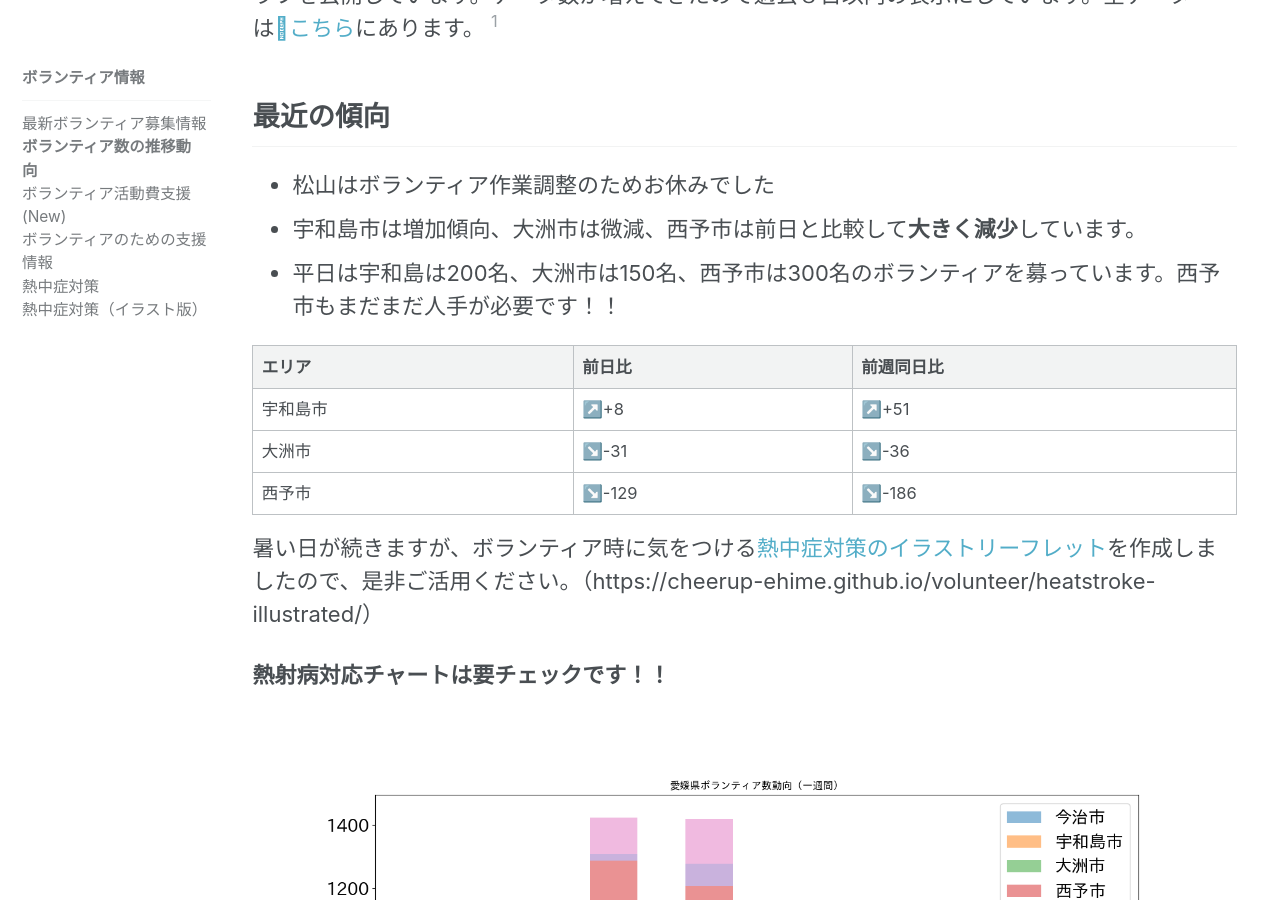
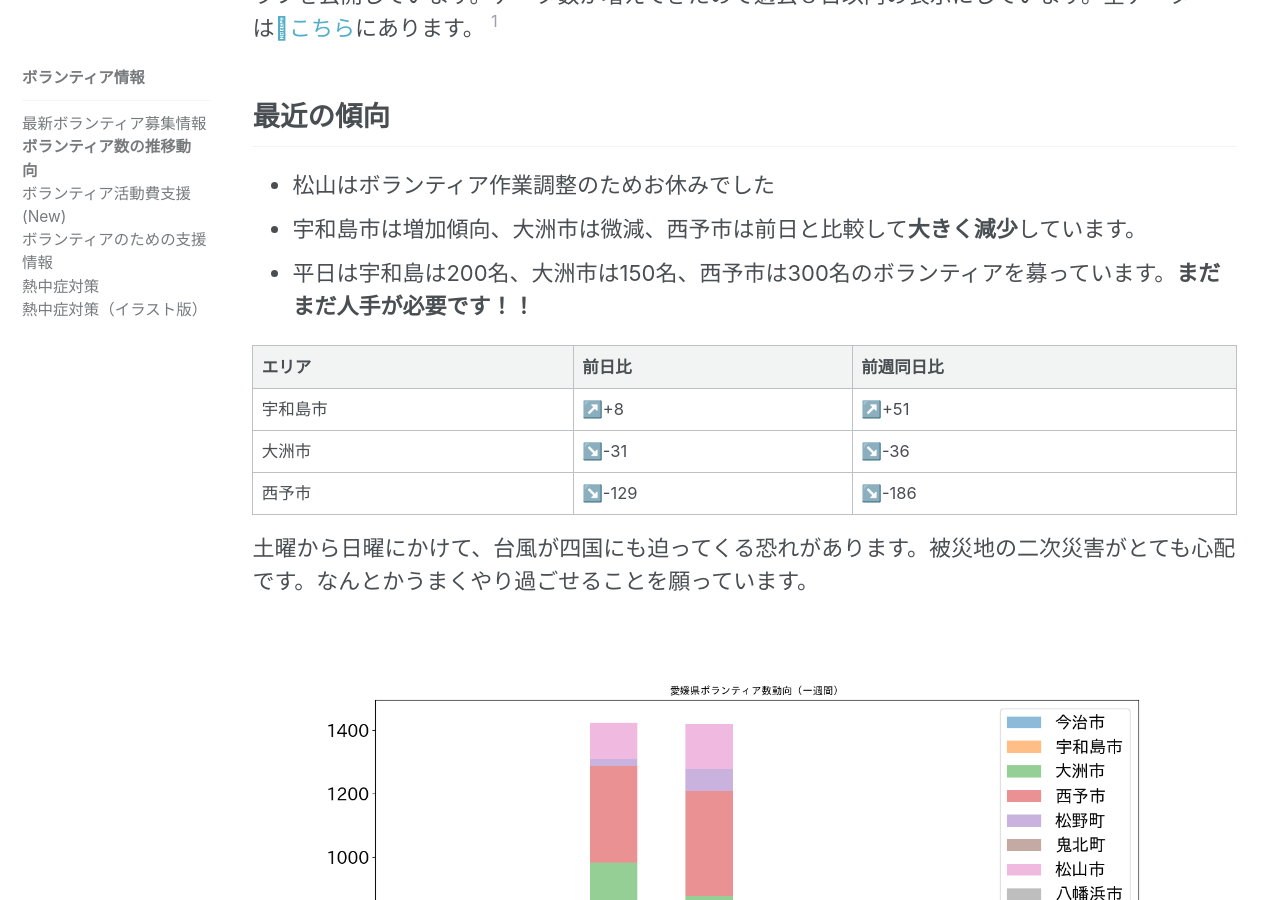
Before and after one commit to cheerup-ehime/cheerup-ehime.github.io, a Jekyll site: the page built from _pages/volunteer_aggregation.md, in a window 1280 px wide and 900 px high, scrolled down 478 px. Built offline with Jekyll 4.4.1, drawn with Linux system fonts in a browser that asks for light colours; emoji names are drawn with the system emoji font; comment, search, counter and statistics services are not loaded.

Commit message:
台風の話題追加

```diff
--- a/_pages/volunteer_aggregation.md
+++ b/_pages/volunteer_aggregation.md
@@ -16,7 +16,7 @@ sidebar:
 
 - 松山はボランティア作業調整のためお休みでした
 - 宇和島市は増加傾向、大洲市は微減、西予市は前日と比較して**大きく減少**しています。
-- 平日は宇和島は200名、大洲市は150名、西予市は300名のボランティアを募っています。西予市もまだまだ人手が必要です！！
+- 平日は宇和島は200名、大洲市は150名、西予市は300名のボランティアを募っています。**まだまだ人手が必要です！！**
 
 エリア | 前日比 | 前週同日比
 ---------|----------|---------
@@ -24,10 +24,8 @@ sidebar:
  大洲市  | :arrow_lower_right:-31 | :arrow_lower_right:-36
  西予市  | :arrow_lower_right:-129 | :arrow_lower_right:-186
 
-暑い日が続きますが、ボランティア時に気をつける[熱中症対策のイラストリーフレット](https://cheerup-ehime.github.io/volunteer/heatstroke-illustrated/)を作成しましたので、是非ご活用ください。（https://cheerup-ehime.github.io/volunteer/heatstroke-illustrated/）
 
-**熱射病対応チャートは要チェックです！！**
-
+土曜から日曜にかけて、台風が四国にも迫ってくる恐れがあります。被災地の二次災害がとても心配です。なんとかうまくやり過ごせることを願っています。
 
 ![愛媛県内ボランティア数（日次）](/assets/images/volunteer_count.png)
 
```
